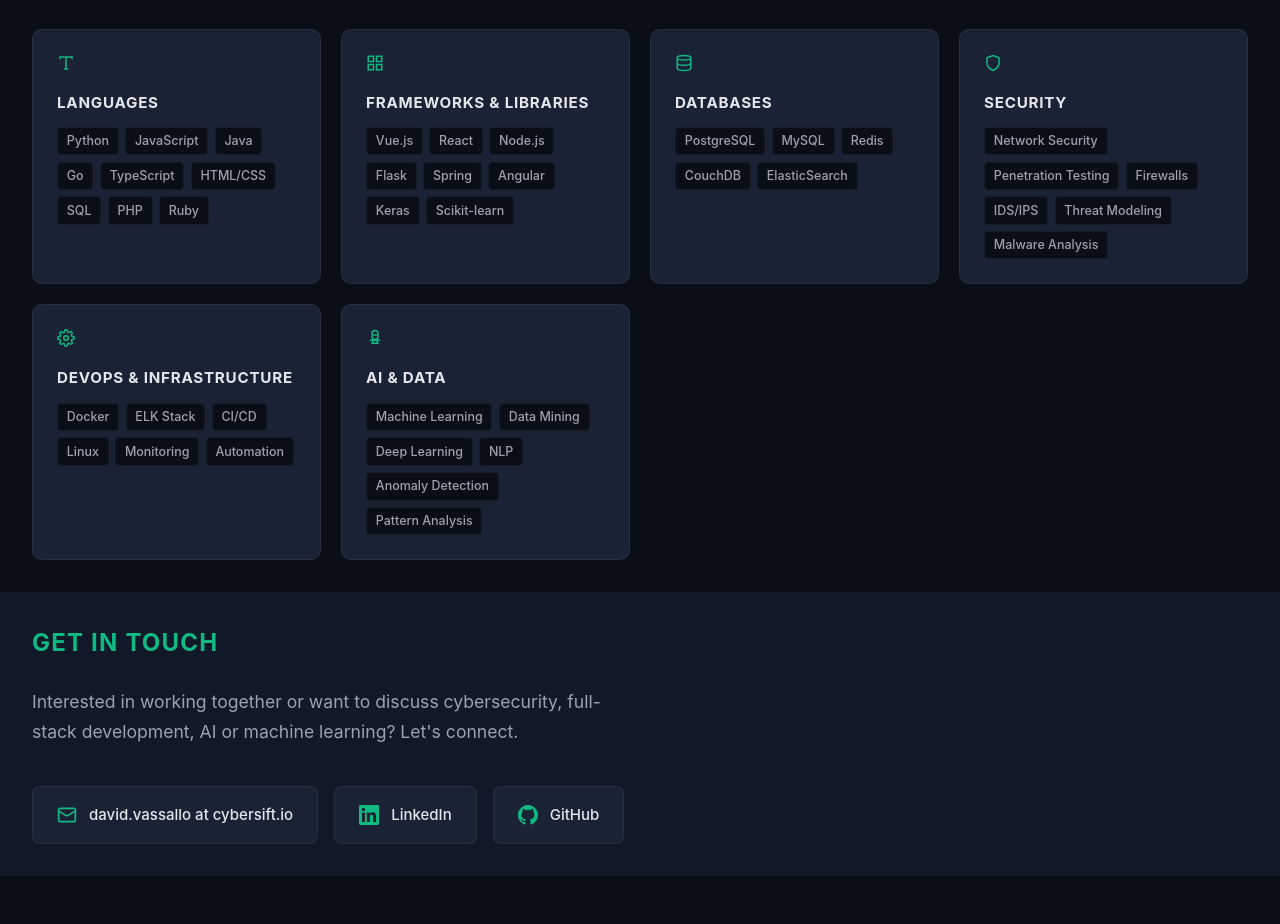
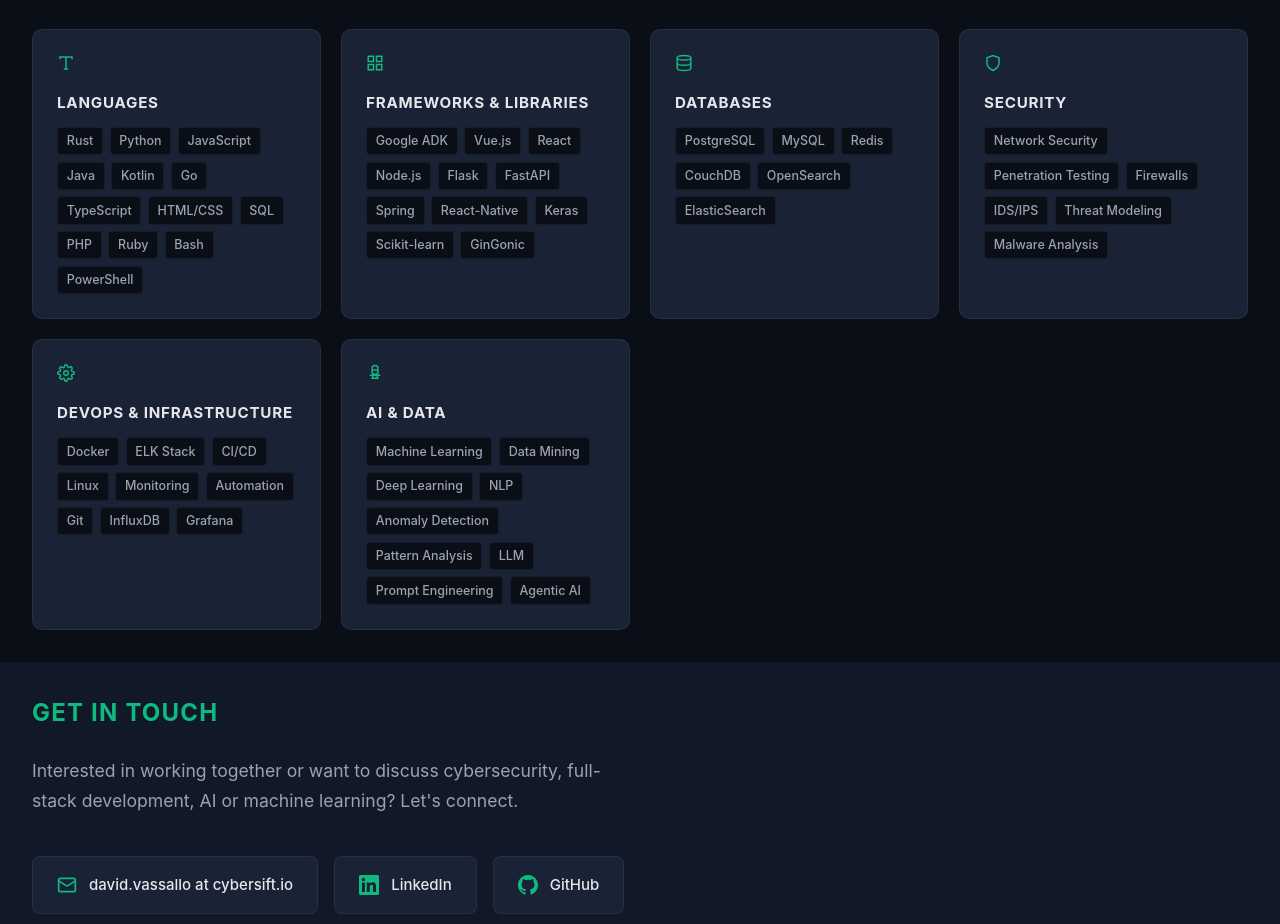
Before and after one commit to dvas0004/landing-page, a Vue app: page / in a window 1280 px wide. Shown: the part 4940-5864 px from the top of the page. Before the commit the page ends 5816 px from the top, so only its background shows below. Built offline with nearby package versions, Linux system fonts and the light colour scheme.

Commit message:
skills additions

```diff
--- a/src/components/sections/SkillsSection.vue
+++ b/src/components/sections/SkillsSection.vue
@@ -4,17 +4,17 @@
   {
     category: 'Languages',
     icon: '<svg width="18" height="18" viewBox="0 0 24 24" fill="none" stroke="currentColor" stroke-width="2"><path d="M4 7V4h16v3M9 20h6M12 4v16"/></svg>',
-    items: ['Python', 'JavaScript', 'Java', 'Go', 'TypeScript', 'HTML/CSS', 'SQL', 'PHP', 'Ruby'],
+    items: ['Rust', 'Python', 'JavaScript', 'Java', 'Kotlin', 'Go', 'TypeScript', 'HTML/CSS', 'SQL', 'PHP', 'Ruby', 'Bash', 'PowerShell'],
   },
   {
     category: 'Frameworks & Libraries',
     icon: '<svg width="18" height="18" viewBox="0 0 24 24" fill="none" stroke="currentColor" stroke-width="2"><rect x="3" y="3" width="7" height="7"/><rect x="14" y="3" width="7" height="7"/><rect x="14" y="14" width="7" height="7"/><rect x="3" y="14" width="7" height="7"/></svg>',
-    items: ['Vue.js', 'React', 'Node.js', 'Flask', 'Spring', 'Angular', 'Keras', 'Scikit-learn'],
+    items: ['Google ADK', 'Vue.js', 'React', 'Node.js', 'Flask', 'FastAPI', 'Spring', 'React-Native', 'Keras', 'Scikit-learn', 'GinGonic'],
   },
   {
     category: 'Databases',
     icon: '<svg width="18" height="18" viewBox="0 0 24 24" fill="none" stroke="currentColor" stroke-width="2"><ellipse cx="12" cy="5" rx="9" ry="3"/><path d="M21 12c0 1.66-4 3-9 3s-9-1.34-9-3"/><path d="M3 5v14c0 1.66 4 3 9 3s9-1.34 9-3V5"/></svg>',
-    items: ['PostgreSQL', 'MySQL', 'Redis', 'CouchDB', 'ElasticSearch'],
+    items: ['PostgreSQL', 'MySQL', 'Redis', 'CouchDB', 'OpenSearch', 'ElasticSearch'],
   },
   {
     category: 'Security',
@@ -24,12 +24,12 @@
   {
     category: 'DevOps & Infrastructure',
     icon: '<svg width="18" height="18" viewBox="0 0 24 24" fill="none" stroke="currentColor" stroke-width="2"><circle cx="12" cy="12" r="3"/><path d="M19.4 15a1.65 1.65 0 0 0 .33 1.82l.06.06a2 2 0 0 1-2.83 2.83l-.06-.06a1.65 1.65 0 0 0-1.82-.33 1.65 1.65 0 0 0-1 1.51V21a2 2 0 0 1-4 0v-.09A1.65 1.65 0 0 0 9 19.4a1.65 1.65 0 0 0-1.82.33l-.06.06a2 2 0 0 1-2.83-2.83l.06-.06A1.65 1.65 0 0 0 4.68 15a1.65 1.65 0 0 0-1.51-1H3a2 2 0 0 1 0-4h.09A1.65 1.65 0 0 0 4.6 9a1.65 1.65 0 0 0-.33-1.82l-.06-.06a2 2 0 0 1 2.83-2.83l.06.06A1.65 1.65 0 0 0 9 4.68a1.65 1.65 0 0 0 1-1.51V3a2 2 0 0 1 4 0v.09a1.65 1.65 0 0 0 1 1.51 1.65 1.65 0 0 0 1.82-.33l.06-.06a2 2 0 0 1 2.83 2.83l-.06.06A1.65 1.65 0 0 0 19.4 9a1.65 1.65 0 0 0 1.51 1H21a2 2 0 0 1 0 4h-.09a1.65 1.65 0 0 0-1.51 1z"/></svg>',
-    items: ['Docker', 'ELK Stack', 'CI/CD', 'Linux', 'Monitoring', 'Automation'],
+    items: ['Docker', 'ELK Stack', 'CI/CD', 'Linux', 'Monitoring', 'Automation', 'Git', 'InfluxDB', 'Grafana'],
   },
   {
     category: 'AI & Data',
     icon: '<svg width="18" height="18" viewBox="0 0 24 24" fill="none" stroke="currentColor" stroke-width="2"><path d="M12 2a4 4 0 0 1 4 4c0 1.1-.9 2-2 2h-4a2 2 0 0 1-2-2 4 4 0 0 1 4-4z"/><path d="M8 8v2a4 4 0 0 0 8 0V8"/><path d="M5 15h14"/><path d="M7 19h10"/><path d="M9 13v6"/><path d="M15 13v6"/></svg>',
-    items: ['Machine Learning', 'Data Mining', 'Deep Learning', 'NLP', 'Anomaly Detection', 'Pattern Analysis'],
+    items: ['Machine Learning', 'Data Mining', 'Deep Learning', 'NLP', 'Anomaly Detection', 'Pattern Analysis', 'LLM', 'Prompt Engineering', 'Agentic AI'],
   },
 ]
 </script>
```
